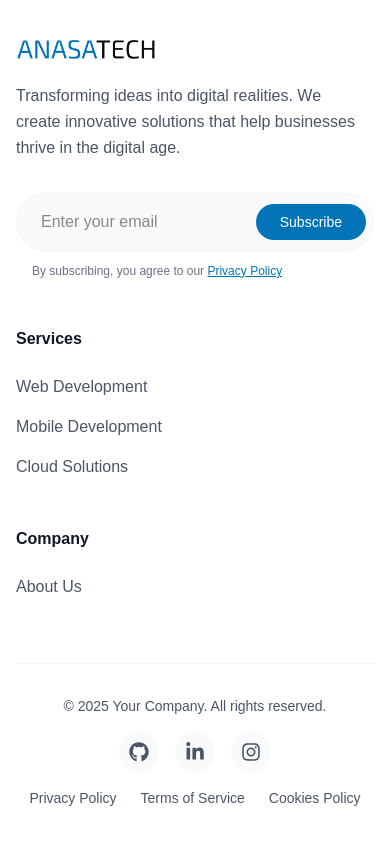
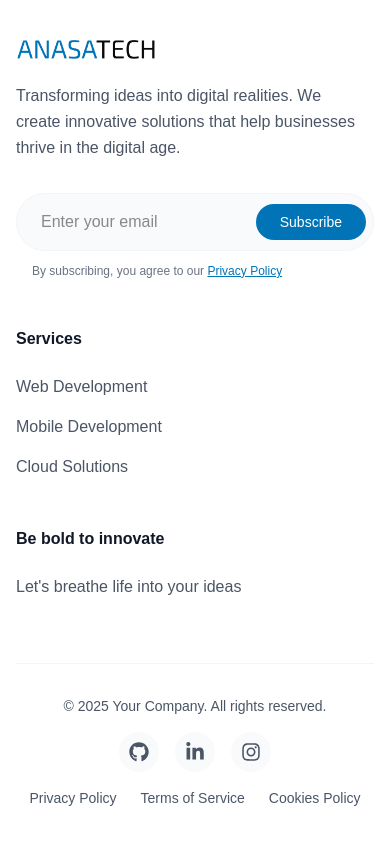
Before and after one commit to AnasaTech/anasatech-website, a Next.js app: page / in a window 390 px wide. Shown: the part 9693-10537 px from the top of the page. Built offline with nearby package versions, Linux system fonts and the light colour scheme.

Commit message:
corrected phone number and favicon

```diff
--- a/src/app/components/layout/Footer.tsx
+++ b/src/app/components/layout/Footer.tsx
@@ -21,9 +21,9 @@ export default function Footer() {
       ]
     },
     {
-      title: "Company",
+      title: "Be bold to innovate",
       links: [
-        { name: "About Us", href: "/about" },
+        { name: "Let's breathe life into your ideas", href: "#contact"},
       ]
     },
   ];
--- a/src/app/components/sections/Contact.tsx
+++ b/src/app/components/sections/Contact.tsx
@@ -141,7 +141,7 @@ export default function Contact() {
                     icon: FiPhone,
                     title: "Phone",
                     content: "+233 (540) 184-420",
-                    link: "tel:+233543344100"
+                    link: "tel:+233540184420"
                   },
                   {
                     icon: FiMapPin,
--- a/src/app/components/sections/Technologies.tsx
+++ b/src/app/components/sections/Technologies.tsx
@@ -283,7 +283,7 @@ export default function Technologies() {
           >
             <a
               href="#contact"
-              className="inline-flex items-center gap-2 bg-[#003b73] text-white px-8 py-4 rounded-full font-medium hover:bg-purple-700 transition-colors shadow-sm hover:shadow-md"
+              className="inline-flex items-center gap-2 bg-[#003b73] text-white px-8 py-4 rounded-full font-medium hover:bg-[#0074b7] transition-colors shadow-sm hover:shadow-md"
             >
               <span>Start Your Project</span>
               <svg
--- a/src/app/layout.tsx
+++ b/src/app/layout.tsx
@@ -18,9 +18,18 @@ const poppins = Poppins({
 
 
 export const metadata: Metadata = {
-  title: "Create Next App",
-  description: "Generated by create next app",
-};
+  title: "AnasaTech | Breathing life into your ideas",
+  description: "We are a very experienced Tech company building products used by millions",
+  icons: {
+    icon: [
+        {
+          url: "/favicon.png",
+          sizes: "any"
+      },
+    ],
+  }
+}
+
 
 export default function RootLayout({
   children,
```
Also changed, not shown: public/favicon.png (added).
